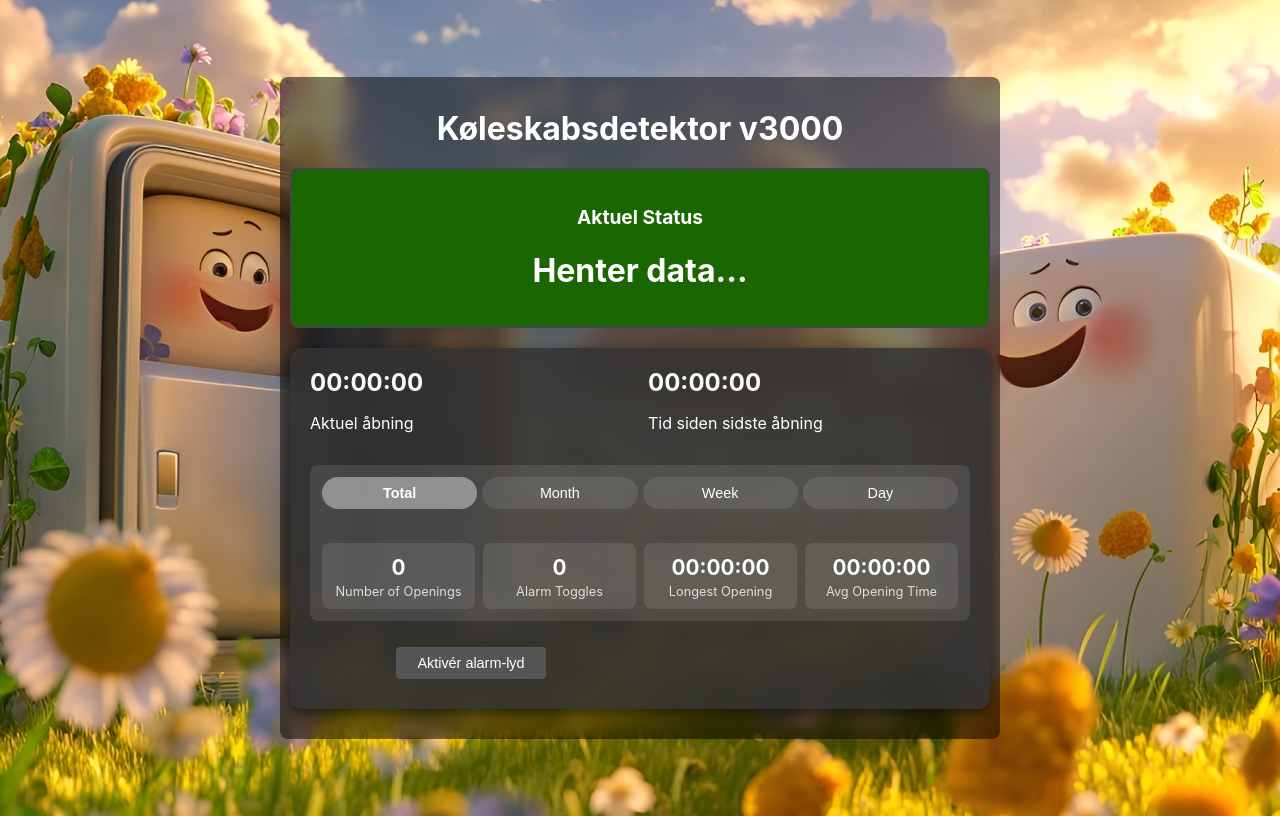
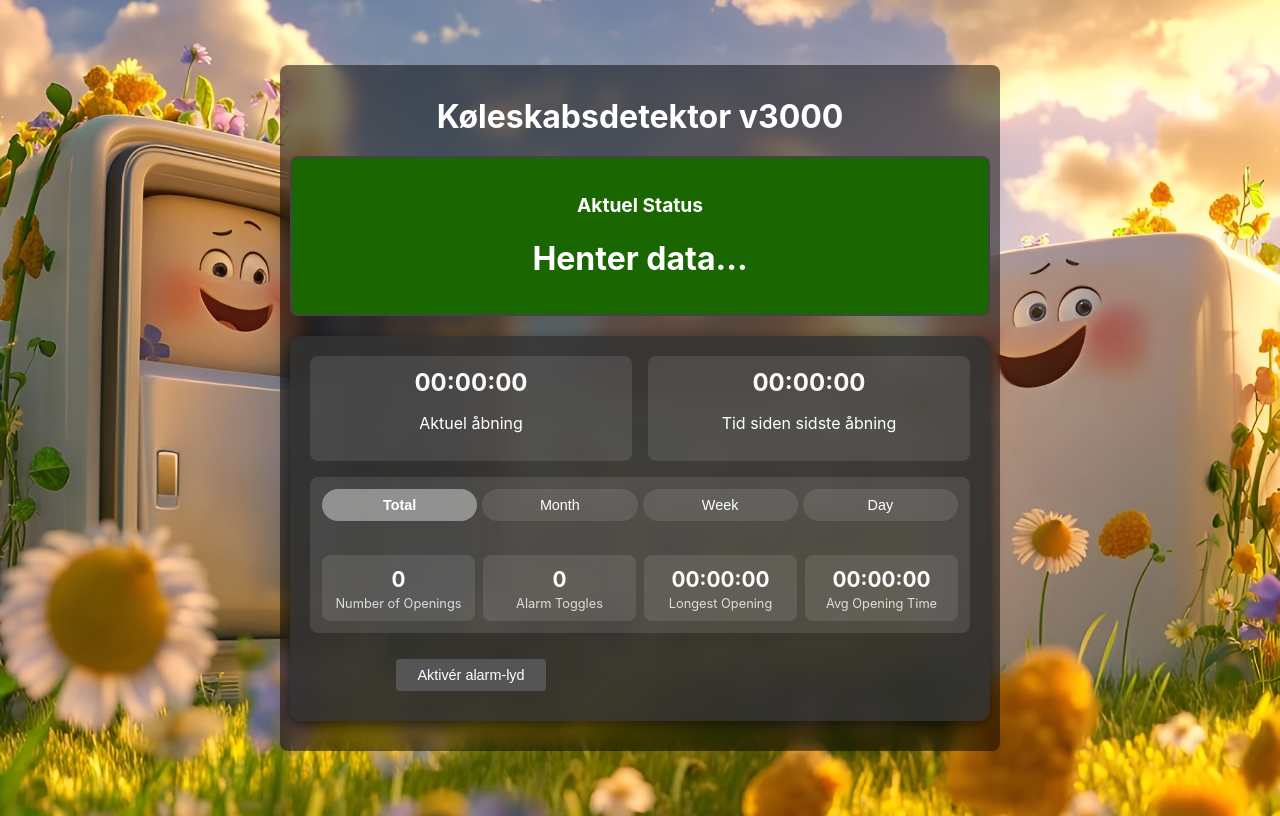
Before and after one commit to Suneviberg/koleskabsmonitor, a plain HTML site: page index.html in a window 1280 px wide. Drawn offline with Linux system fonts and the light colour scheme; no server answers.

Commit message:
Update monitorStyles.css

```diff
--- a/monitorStyles.css
+++ b/monitorStyles.css
@@ -97,6 +97,26 @@ h1 {
   text-align: center;
   transition: transform 0.2s ease, box-shadow 0.2s ease;
 }
+
+.stat-group {
+  background: rgba(255, 255, 255, 0.1); /* a light overlay for each tile */
+  border-radius: 8px;
+  padding: 12px;
+  text-align: center;
+  transition: transform 0.2s ease, box-shadow 0.2s ease;
+
+  /* New Flexbox properties for centering */
+  display: flex;
+  flex-direction: column;
+  align-items: center;    /* Horizontally centers the items */
+  justify-content: center; /* Vertically centers the items */
+}
+
+.stat-group h2,
+.stat-group p {
+  width: 100%;
+}
+
 
 .stat-big-box:hover {
   transform: translateY(-3px);
```
